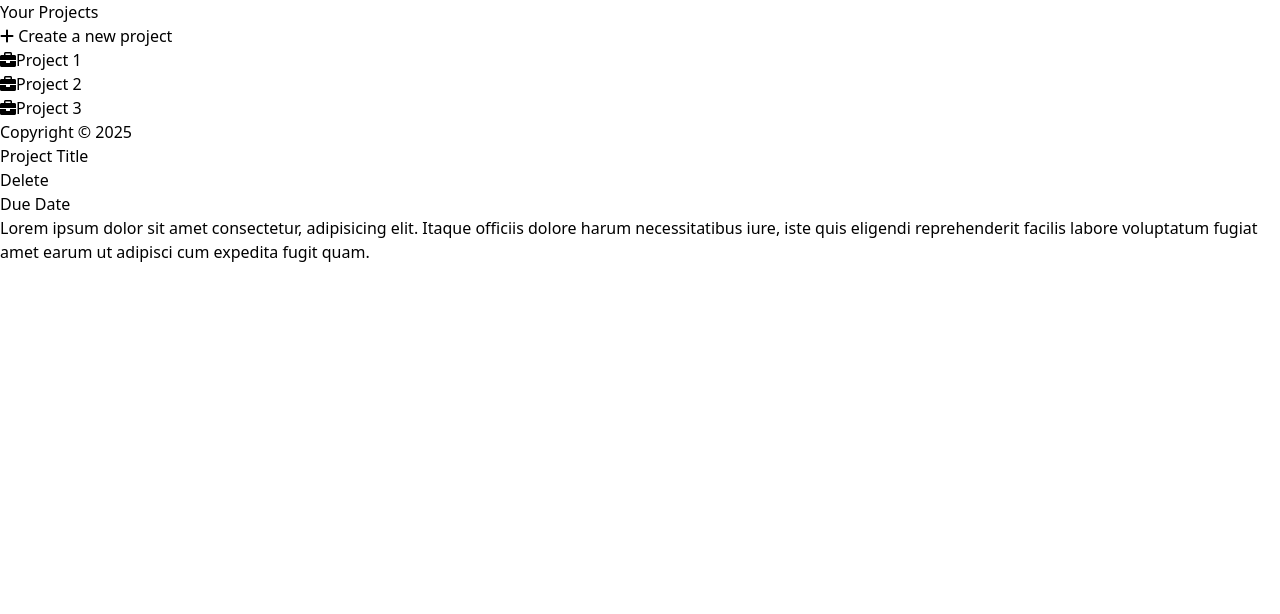
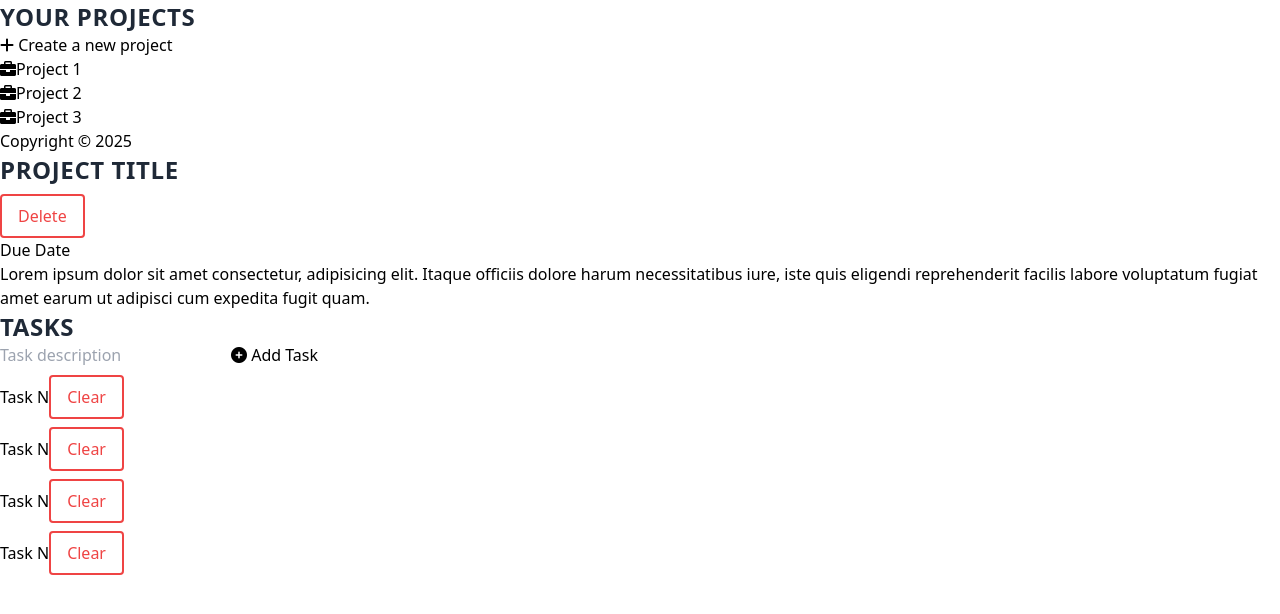
Before and after one commit to jassoncodes/react-academind, a React (Vite) app in the folder s9-practice-project/project-management-app/: page / in a window 1280 px wide. Shown: the top 614 px of the page. Built offline with nearby package versions, Linux system fonts and the light colour scheme.

Commit message:
mocking tasks

```diff
--- a/s9-practice-project/project-management-app/src/components/AddProject.jsx
+++ b/s9-practice-project/project-management-app/src/components/AddButton.jsx
@@ -1,6 +1,6 @@
-import React from 'react'
 
-export const AddProject = ({ ...props }) =>
+
+export const AddButton = ({ label, ...props }) =>
 {
     const defaultClass = "mt-2 px-4 py-2 place-self-center"
 
@@ -16,8 +16,8 @@ export const AddProject = ({ ...props }) =>
     // const sm = props.small ? "w-"
 
     return (
-        <button className={`${defaultClass} ${style} w-10/12`} {...props}>
-            <i className={iconStyle}></i> Create a new project
+        <button className={`${defaultClass} ${style} w-52`} {...props}>
+            <i className={iconStyle}></i> {label}
         </button>
     )
 }
--- a/s9-practice-project/project-management-app/src/components/NoProjectSelected.jsx
+++ b/s9-practice-project/project-management-app/src/components/NoProjectSelected.jsx
@@ -1,5 +1,5 @@
-import React from 'react'
-import { AddProject } from './AddProject'
+import { AddButton } from './AddButton'
+
 
 export const NoProjectSelected = () =>
 {
@@ -8,7 +8,7 @@ export const NoProjectSelected = () =>
             <img src="/logo.png" alt="" className='w-16' />
             <h3 className='text-gray-700 font-bold '>No Project Selected</h3>
             <span className='text-center'>Select a project or get started with a new one</span>
-            <AddProject />
+            <AddButton label="Create a new project" />
         </div>
     )
 }
--- a/s9-practice-project/project-management-app/src/components/Project/ProjectLayout.jsx
+++ b/s9-practice-project/project-management-app/src/components/Project/ProjectLayout.jsx
@@ -1,21 +1,25 @@
-import React from 'react'
+import { Tasks } from "./Tasks"
+
 
 export const ProjectLayout = () =>
 {
     return (
-        <div className='max-w-screen-lg min-h-80 m-4 gap-2 box-border border-2 rounded-md p-5'>
+        <>
+            <div className='max-w-screen-lg m-4 gap-2 border-b-2 p-5'>
                 <div className='grid grid-cols-4 items-center'>
                     <div className='col-span-3'>
-                    <h3 className='block font-sans text-3xl font-semibold leading-snug tracking-normal text-inherit antialiased'>Project Title</h3>
+                        <h3 className='header-2xl'>Project Title</h3>
                     </div>
                     <div className="col-span-1 place-self-end">
-                    <button className='mt-2 px-4 py-2 place-self-center border-2 border-red-500 text-red-500 rounded hover:bg-red-500 hover:text-white transition'>
+                        <button className='dangerButton'>
                             Delete
                         </button>
                     </div>
-                <span>Due Date</span>
+                    <span className='text-gray-400 italic font-light lowercase'>Due Date</span>
                 </div>
                 <p>Lorem ipsum dolor sit amet consectetur, adipisicing elit. Itaque officiis dolore harum necessitatibus iure, iste quis eligendi reprehenderit facilis labore voluptatum fugiat amet earum ut adipisci cum expedita fugit quam.</p>
+                <Tasks />
             </div>
+        </>
     )
 }
--- /dev/null
+++ b/s9-practice-project/project-management-app/src/components/Project/Tasks.jsx
@@ -0,0 +1,28 @@
+import { AddButton } from "../AddButton"
+import { TaskItem } from "../TaskItem"
+
+
+export const Tasks = () =>
+{
+    return (
+        <>
+            <section className="flex flex-col my-4">
+                <h3 className="header-2xl">Tasks</h3>
+                <div>
+                    <div className="flex flex-wrap ali my-2 gap-6 place-items-center">
+                        <input type="text" placeholder='Task description' className="w-8/12 px-2 h-9" />
+                        <AddButton label="Add Task" />
+                    </div>
+                    <div className="bg-gray-100 rounded-md min-h-52">
+                        <ul>
+                            <TaskItem />
+                            <TaskItem />
+                            <TaskItem />
+                            <TaskItem />
+                        </ul>
+                    </div>
+                </div>
+            </section>
+        </>
+    )
+}
--- a/s9-practice-project/project-management-app/src/components/ProjectItem.jsx
+++ b/s9-practice-project/project-management-app/src/components/ProjectItem.jsx
@@ -1,4 +1,4 @@
-import React from 'react'
+
 
 export const ProjectItem = ({ projectName }) =>
 {
--- a/s9-practice-project/project-management-app/src/components/Sidebar.jsx
+++ b/s9-practice-project/project-management-app/src/components/Sidebar.jsx
@@ -1,6 +1,6 @@
-import React from 'react'
 import { ProjectItem } from './ProjectItem'
-import { AddProject } from './AddProject'
+import { AddButton } from './AddButton'
+
 
 export const Sidebar = () =>
 {
@@ -12,13 +12,15 @@ export const Sidebar = () =>
                     {/* Sidebar header */}
                     <li>
                         <a href="#" className="h-16 relative flex flex-row justify-center border-transparent">
-                            <h3 className="text-3xl leading-snug font-semibold antialiased tracking-wide truncate text-gray-800 text-capitalize place-self-center">Your Projects</h3>
+                            <h3 className="header-2xl place-self-center">Your Projects</h3>
                         </a>
                     </li>
-                    <AddProject outlined />
-                    <ProjectItem projectName="Project 1" />
-                    <ProjectItem projectName="Project 2" />
-                    <ProjectItem projectName="Project 3" />
+                    <AddButton outlined label="Create a new project" />
+                    <section>
+                        <ProjectItem projectName="Project 1" />
+                        <ProjectItem projectName="Project 2" />
+                        <ProjectItem projectName="Project 3" />
+                    </section>
                 </ul>
                 <p className="mb-0 px-5 py-3 hidden md:block text-center text-xs">Copyright &copy; {new Date().getFullYear()}</p>
             </div>
--- /dev/null
+++ b/s9-practice-project/project-management-app/src/components/TaskItem.jsx
@@ -0,0 +1,13 @@
+
+
+export const TaskItem = () =>
+{
+    return (
+        <>
+            <li className="flex justify-between place-items-center transition list-none p-4 rounded-md ease-in-out duration-500 hover:bg-gray-300 cursor-pointer">
+                <span>Task N</span>
+                <button className="dangerButton">Clear</button>
+            </li>
+        </>
+    )
+}
--- a/s9-practice-project/project-management-app/src/index.css
+++ b/s9-practice-project/project-management-app/src/index.css
@@ -7,3 +7,11 @@
 .sidebar li:hover a span {
     color: white;
 }
+
+.dangerButton {
+    @apply mt-2 px-4 py-2 place-self-center border-2 border-red-500 text-red-500 rounded hover:bg-red-500 hover:text-white transition;
+}
+
+.header-2xl {
+    @apply text-2xl leading-snug font-semibold antialiased tracking-wide truncate text-gray-800 uppercase;
+}
```
Lines whose indentation alone changed are shown as unchanged.
